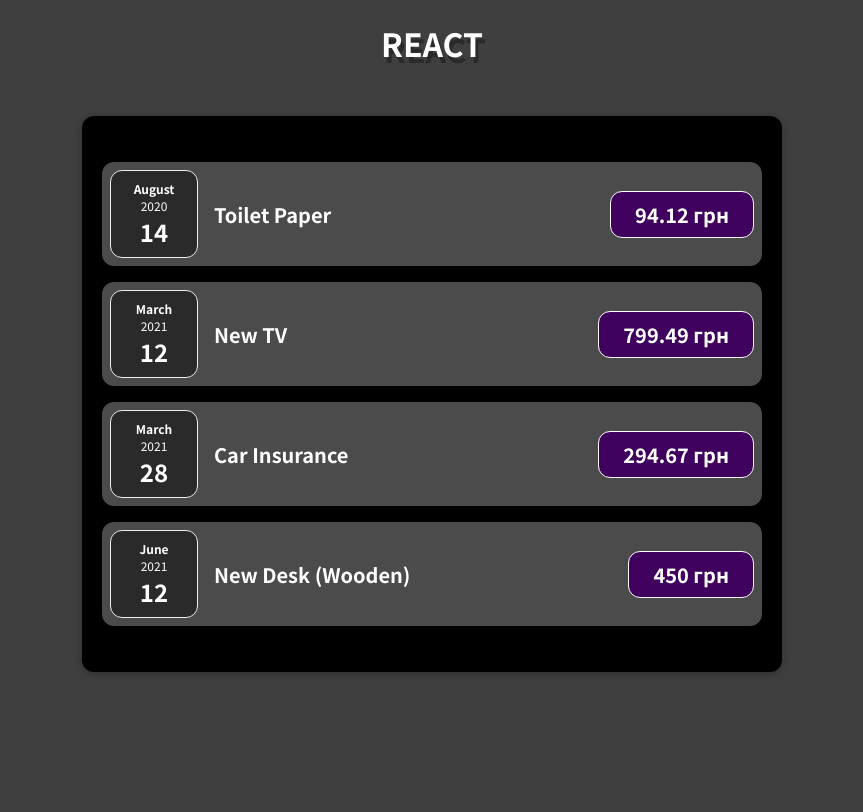
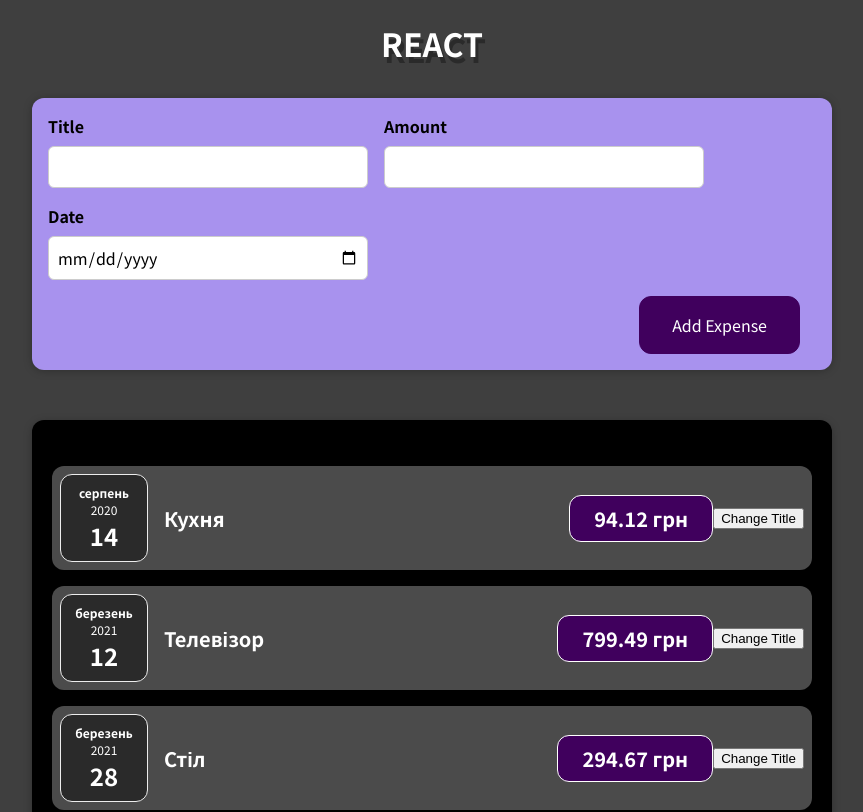
Before and after one commit to popovskyy/react, a React (Create React App) app: page / in a window 1280 px wide. Shown: the top 812 px of the page, without its empty margins (208-1071 px from the left). Built offline with nearby package versions, Linux system fonts and the light colour scheme.

Commit message:
Add new expense items

```diff
--- a/src/App.js
+++ b/src/App.js
@@ -1,31 +1,43 @@
 import Expenses from "./components/Expenses/Expenses";
+import NewExpense from "./components/NewExpense/NewExpense";
+import {useState} from "react";
 
 function App() {
-    const expenses = [
+    const expensesDefault = [
         {
             id: 'e1',
-            title: 'Toilet Paper',
+            title: 'Кухня',
             amount: 94.12,
             date: new Date(2020, 7, 14),
         },
-        { id: 'e2', title: 'New TV', amount: 799.49, date: new Date(2021, 2, 12) },
+        { id: 'e2', title: 'Телевізор', amount: 799.49, date: new Date(2021, 2, 12) },
         {
             id: 'e3',
-            title: 'Car Insurance',
+            title: 'Стіл',
             amount: 294.67,
             date: new Date(2021, 2, 28),
         },
         {
             id: 'e4',
-            title: 'New Desk (Wooden)',
+            title: 'Ліжко',
             amount: 450,
             date: new Date(2021, 5, 12),
         },
     ];
 
+    const [expenses, setExpenses] = useState(expensesDefault)
+
+    const newExpenseAddedHandler = (newExpenseData) => {
+        const updatedExpenses = [...expenses];
+        updatedExpenses.push(newExpenseData);
+
+        setExpenses(updatedExpenses)
+    }
+
     return (
         <div>
             <h1>REACT</h1>
+            <NewExpense onNewExpenseAdded={newExpenseAddedHandler}/>
             <Expenses expenses={expenses}/>
         </div>
     );
--- a/src/components/Expenses/ExpenseDate.js
+++ b/src/components/Expenses/ExpenseDate.js
@@ -1,8 +1,8 @@
 import './ExpenseDate.css'
 
 function ExpenseDate({date}) {
-	const month = date.toLocaleString('en-US', {month: 'long'});
-	const day = date.toLocaleString('en-US', {day: '2-digit'});
+	const month = date.toLocaleString('uk-UA', {month: 'long'});
+	const day = date.toLocaleString('uk-UA', {day: '2-digit'});
 	const year = date.getFullYear();
 
 	return (
--- a/src/components/Expenses/ExpenseItem.js
+++ b/src/components/Expenses/ExpenseItem.js
@@ -1,15 +1,21 @@
 import './ExpenseItem.css'
 import ExpenseDate from "./ExpenseDate";
 import Card from '../UI/Card'
+import {useState} from "react";
 
 function ExpenseItem(props) {
+	const [title, setTitle] = useState(props.title);
+	const clickHandler = (e) => {
+		setTitle('updated')
+	}
 	return (
 		<Card className="expense-item">
 			<ExpenseDate date={props.date}/>
 			<div className="expense-item__description">
-				<h2>{props.title}</h2>
+				<h2>{title}</h2>
 				<div className="expense-item__price">{props.amount} грн</div>
 			</div>
+			<button onClick={clickHandler}>Change Title</button>
 		</Card>
 	);
 }
--- a/src/components/Expenses/Expenses.css
+++ b/src/components/Expenses/Expenses.css
@@ -1,6 +1,6 @@
 .expenses {
-	width: 100%;
-	max-width: 700px;
+	width: 50rem;
+	max-width: 95%;
 	margin: 50px auto;
 	padding: 30px 20px;
 	background: black;
--- /dev/null
+++ b/src/components/NewExpense/ExpenseForm.css
@@ -0,0 +1,26 @@
+.new-expense__controls {
+	display: flex;
+	flex-wrap: wrap;
+	gap: 1rem;
+	margin-bottom: 1rem;
+	text-align: left;
+}
+
+.new-expense__control label {
+	font-weight: bold;
+	margin-bottom: 0.5rem;
+	display: block;
+}
+
+.new-expense__control input {
+	font: inherit;
+	padding: 0.5rem;
+	border-radius: 6px;
+	border: 1px solid #ccc;
+	width: 20rem;
+	max-width: 100%;
+}
+
+.new-expense__actions {
+	text-align: right;
+}
--- /dev/null
+++ b/src/components/NewExpense/ExpenseForm.js
@@ -0,0 +1,57 @@
+import './ExpenseForm.css';
+import {useState} from "react";
+
+function NewExpenseForm(props) {
+	const [title, setTitle] = useState('');
+	const [amount, setAmount] = useState('');
+	const [date, setDate] = useState('');
+	const titleChangeHandler = (e) => {
+		setTitle(e.target.value)
+	}
+	const amountChangeHandler = (e) => {
+		setAmount(e.target.value)
+	}
+	const dateChangeHandler = (e) => {
+		setDate(e.target.value)
+	}
+	const submitHandler = (e) => {
+		e.preventDefault();
+
+		const expenseData = {
+			title,
+			amount,
+			date: new Date(date)
+		}
+
+		props.onSaveExpanseData(expenseData)
+
+		setTitle('');
+		setAmount('');
+		setDate('');;
+	}
+
+
+	return (
+		<form onSubmit={submitHandler}>
+			<div className='new-expense__controls'>
+				<div className='new-expense__control'>
+					<label>Title</label>
+					<input type="text" onChange={titleChangeHandler} value={title}/>
+				</div>
+				<div className='new-expense__control'>
+					<label>Amount</label>
+					<input type="text" min="0.01" step="0.01" onChange={amountChangeHandler} value={amount}/>
+				</div>
+				<div className='new-expense__control'>
+					<label>Date</label>
+					<input type="date" min="2022-01-01" max="2024-01-01" onChange={dateChangeHandler} value={date}/>
+				</div>
+			</div>
+			<div className="new-expense__actions">
+				<button type="submit">Add Expense</button>
+			</div>
+		</form>
+	);
+}
+
+export default NewExpenseForm;
--- /dev/null
+++ b/src/components/NewExpense/NewExpense.css
@@ -0,0 +1,38 @@
+.new-expense {
+	background-color: #a892ee;
+	padding: 1rem;
+	margin: 2rem auto;
+	width: 50rem;
+	max-width: 95%;
+	border-radius: 12px;
+	text-align: center;
+	box-shadow: 0 1px 8px rgba(0, 0, 0, 0.25);
+}
+
+.new-expense button {
+	font: inherit;
+	cursor: pointer;
+	padding: 1rem 2rem;
+	border: 1px solid #40005d;
+	background-color: #40005d;
+	color: white;
+	border-radius: 12px;
+	margin-right: 1rem;
+}
+
+.new-expense button:hover,
+.new-expense button:active {
+	background-color: #510674;
+	border-color: #510674;
+}
+
+.new-expense button.alternative {
+	color: #220131;
+	border-color: transparent;
+	background-color: transparent;
+}
+
+.new-expense button.alternative:hover,
+.new-expense button.alternative:active {
+	background-color: #ddb3f8;
+}
--- /dev/null
+++ b/src/components/NewExpense/NewExpense.js
@@ -0,0 +1,20 @@
+import './NewExpense.css';
+import NewExpenseForm from "./ExpenseForm";
+function NewExpense(props) {
+	const saveExpenseDataHandler = (data) => {
+		const expenseData = {
+			...data,
+			id: Math.random().toString()
+		}
+
+		props.onNewExpenseAdded(expenseData);
+	}
+
+	return (
+		<div className='new-expense'>
+			<NewExpenseForm onSaveExpanseData={saveExpenseDataHandler}/>
+		</div>
+	);
+}
+
+export default NewExpense;
```
